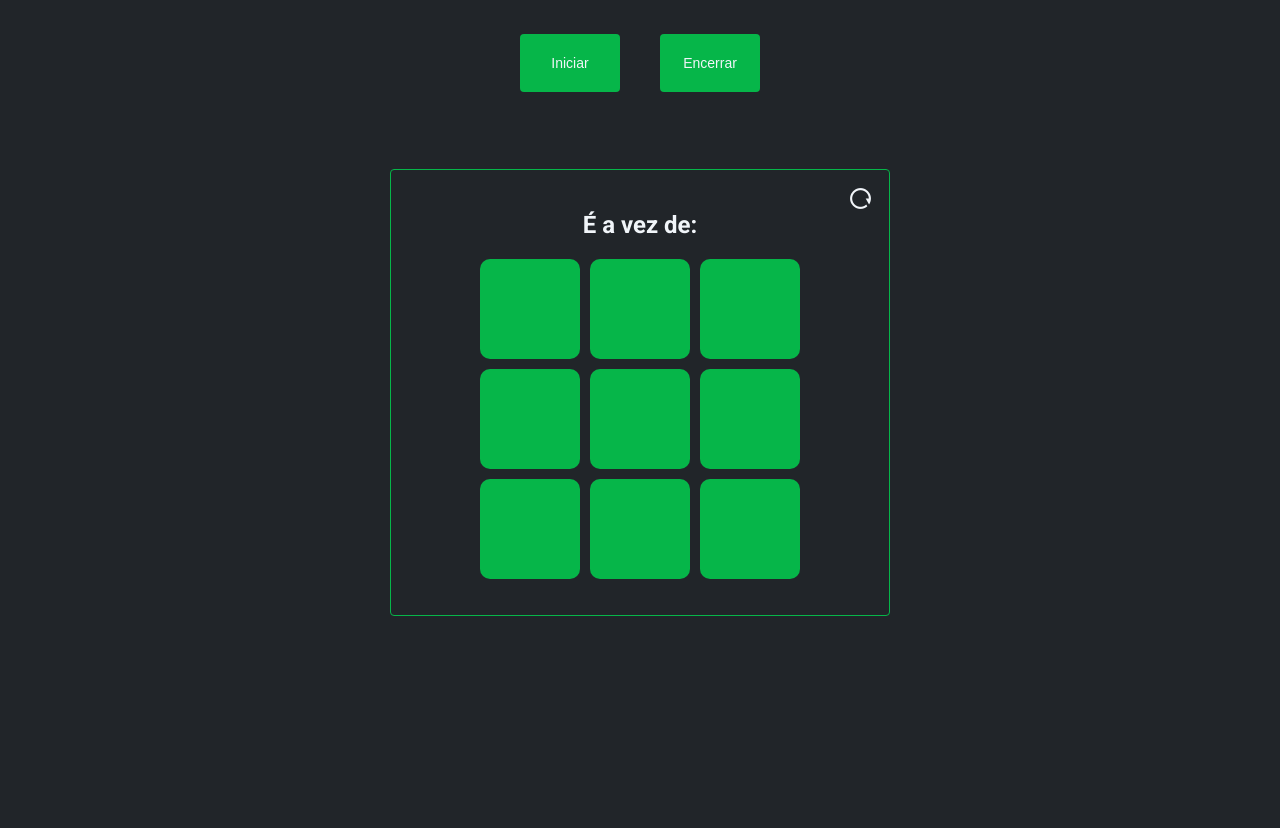
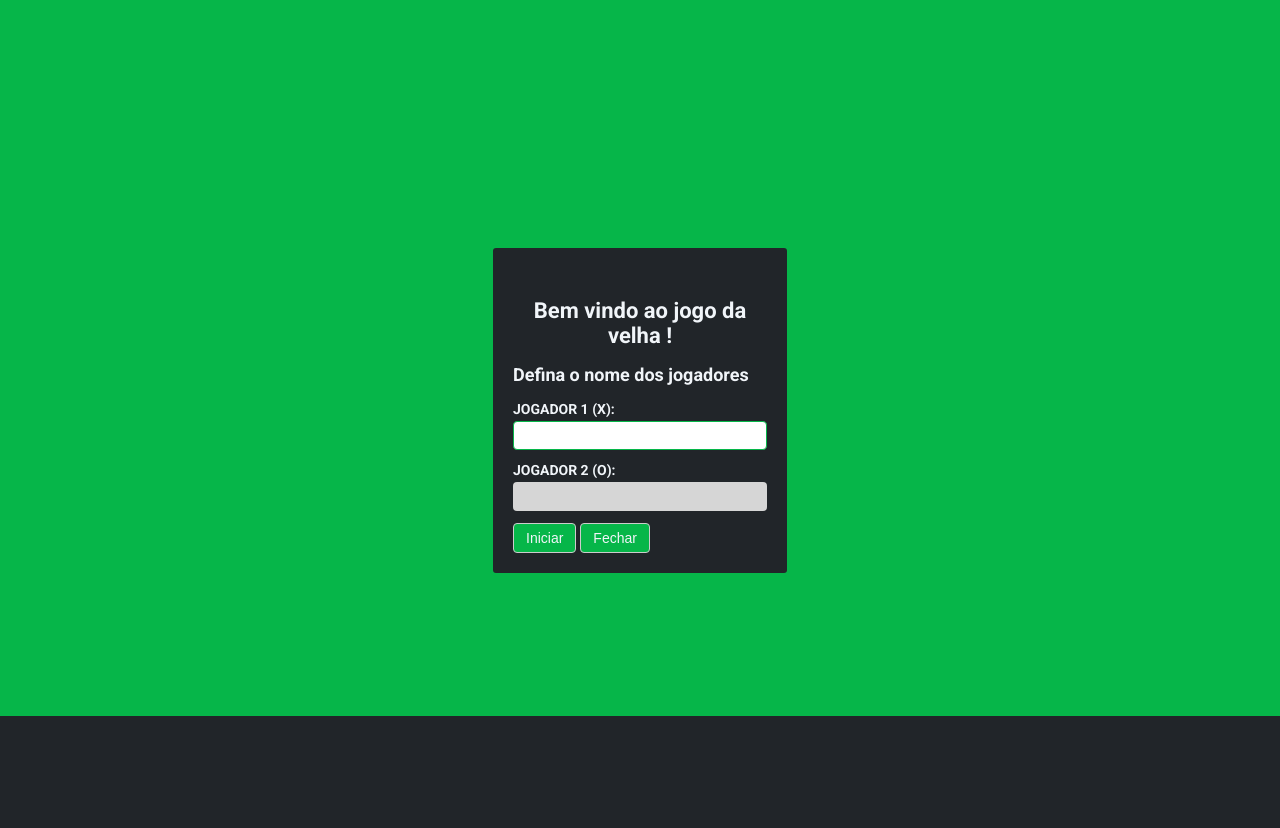
Before and after one commit to AndreCFranca/TIC-TAC-TOE, a website built with Vite: page index.html in a window 1280 px wide. Shown: the part 84-912 px from the top of the page. Before the commit the page ends 876 px from the top, so only its background shows below. Built offline with nearby package versions, Linux system fonts and the light colour scheme.

Commit message:
Revisão do Guzz

```diff
--- a/css/global.css
+++ b/css/global.css
@@ -12,6 +12,7 @@ html {
 }
 
 body {
+  min-height: 100vh;
   font-size: 1.6rem;
   font-family: 'Roboto', sans-serif;
   background: var(--bg-color);
@@ -115,43 +116,8 @@ button {
   transition: 200ms;
 }
 
-.btn-start-container {
-  display: grid;
-  grid-template-columns: 100px 100px;
-  gap: 4rem;
-  margin-top: 5rem;
-  align-items: center;
-  justify-content: center;
-  text-align: center;
-}
-
-.start-btn {
-  cursor: pointer;
-  border: 0.1rem solid;
-  background: var(--primary-color);
-  font-size: 1.4rem;
-  padding: 2rem 2rem;
-  border-radius: 0.4rem;
-  transition: 200ms;
-  color: var(--font-color);
-  border-color: transparent;
-}
-
-.finish-btn {
-  cursor: pointer;
-  border: 0.1rem solid;
-  background: var(--primary-color);
-  font-size: 1.4rem;
-  padding: 2rem 2rem;
-  border-radius: 0.4rem;
-  transition: 200ms;
-  color: var(--font-color);
-  border-color: transparent;
-}
-
 .container {
-  margin-top: -10rem;
-  min-height: 100vh;
+  margin-top: 15rem;
   display: grid;
   grid-template-columns: minmax(275px, 500px);
   align-items: center;
@@ -233,10 +199,6 @@ button {
   background: var(--primary-color);
 }
 
-.start-btn:hover,
-.start-btn:focus,
-.finish-btn:hover,
-.finish-btn:focus,
 .close-btn:hover,
 .close-btn:focus,
 .form-btn:focus,
@@ -281,15 +243,6 @@ button {
   .modal {
     width: 50rem;
   }
-}
-
-.container {
-  min-height: 100vh;
-  display: grid;
-  grid-template-columns: minmax(275px, 500px);
-  align-items: center;
-  justify-content: center;
-  margin-inline: 2.4rem;
 }
 
 .game {
@@ -360,15 +313,6 @@ button {
   .container {
     margin-top: -18rem;
   }
-
-  .start-btn,
-  .finish-btn {
-    margin: 0 auto;
-    margin-bottom: 6rem;
-    padding: 0.8rem;
-    width: 8rem;
-    height: 4rem;
-    font-size: 1.5rem;
 }
 
 .modal {
@@ -383,16 +327,6 @@ button {
   margin-top: 0.8rem;
   color: var(--bg-color);
   font-size: 1rem;
-  }
-}
-
-.container {
-  min-height: 100vh;
-  display: grid;
-  grid-template-columns: minmax(275px, 500px);
-  align-items: center;
-  justify-content: center;
-  margin-inline: 2.4rem;
 }
 
 .ri-close-line,
@@ -469,17 +403,6 @@ button {
   .ri-checkbox-blank-circle-line {
     color: var(--font-color);
   }
-
-  .start-btn,
-  .finish-btn {
-    margin: 0 auto;
-    margin-bottom: 1rem;
-    padding: 0.8rem;
-    width: 8rem;
-    height: 4rem;
-    font-size: 1.5rem;
-  }
-
   .form-btn,
   .close-btn {
     margin: 0 auto;
--- a/index.html
+++ b/index.html
@@ -12,12 +12,6 @@
     <title>TIC TAC TOE</title>
   </head>
   <body>
-    <h1>Jogo da velha</h1>
-    <div class="btn-start-container">
-      <button type="submit" class="start-btn" id="btn-init">Iniciar</button>
-      <button type="submit" class="finish-btn" id="btn-finish">Encerrar</button>
-    </div>
-
     <dialog id="modal" class="modal">
       <h1 class="modal-title">Bem vindo ao jogo da velha !</h1>
 
--- a/src/main.ts
+++ b/src/main.ts
@@ -1,4 +1,3 @@
-const buttonInit = document.querySelector('#btn-init') as HTMLButtonElement
 const modal = document.querySelector('#modal') as HTMLDialogElement
 const formModal = document.querySelector('#form-game') as HTMLFormElement
 const player1Input = document.querySelector('#player-1') as HTMLInputElement
@@ -8,7 +7,6 @@ const closeModal = document.querySelector('#btn-close') as HTMLButtonElement
 const restartGame = document.querySelector(
   '#btn-game-restart'
 ) as HTMLButtonElement
-const finishGame = document.querySelector('#btn-finish') as HTMLButtonElement
 const playerNameTarget = document.querySelector(
   '#game-playerName'
 ) as HTMLSpanElement
@@ -48,13 +46,9 @@ const players = {
   },
 }
 
-//* Abre o modal através do botão
-
-buttonInit.addEventListener('click', () => {
+window.addEventListener('DOMContentLoaded', () => {
   modal.showModal()
 })
-
-//* Fecha modal através do botão
 
 closeModal.addEventListener('click', () => {
   modal.close()
@@ -67,10 +61,6 @@ restartGame.addEventListener('click', () => {
 
 closeResultModal.addEventListener('click', () => {
   resultModal.close()
-})
-
-finishGame.addEventListener('click', () => {
-  window.close()
 })
 
 restartGameIcon.addEventListener('click', () => {
```
Lines whose indentation alone changed are shown as unchanged.
